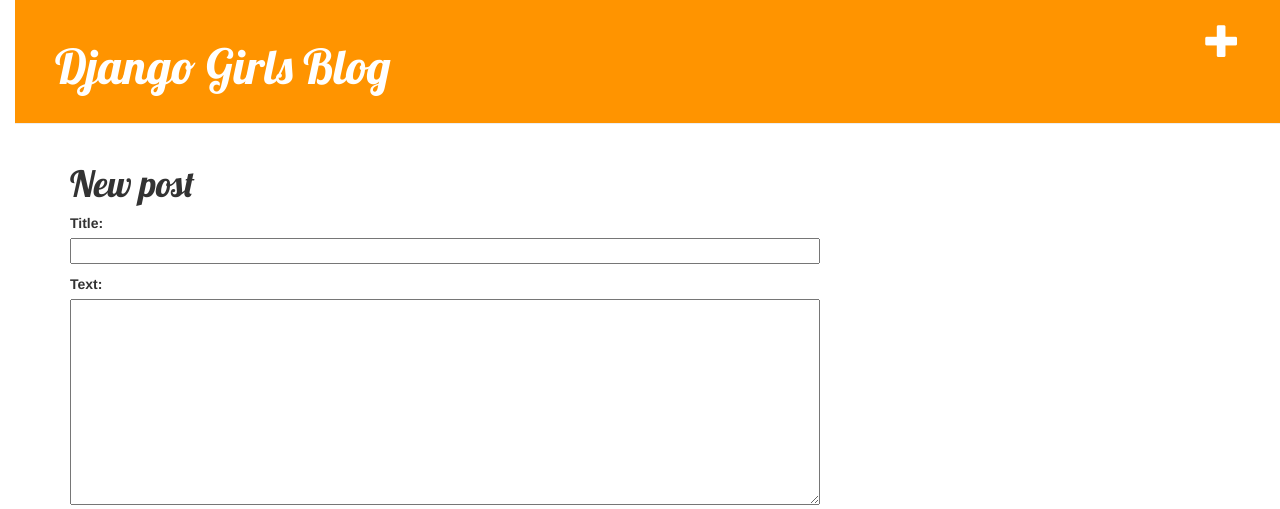
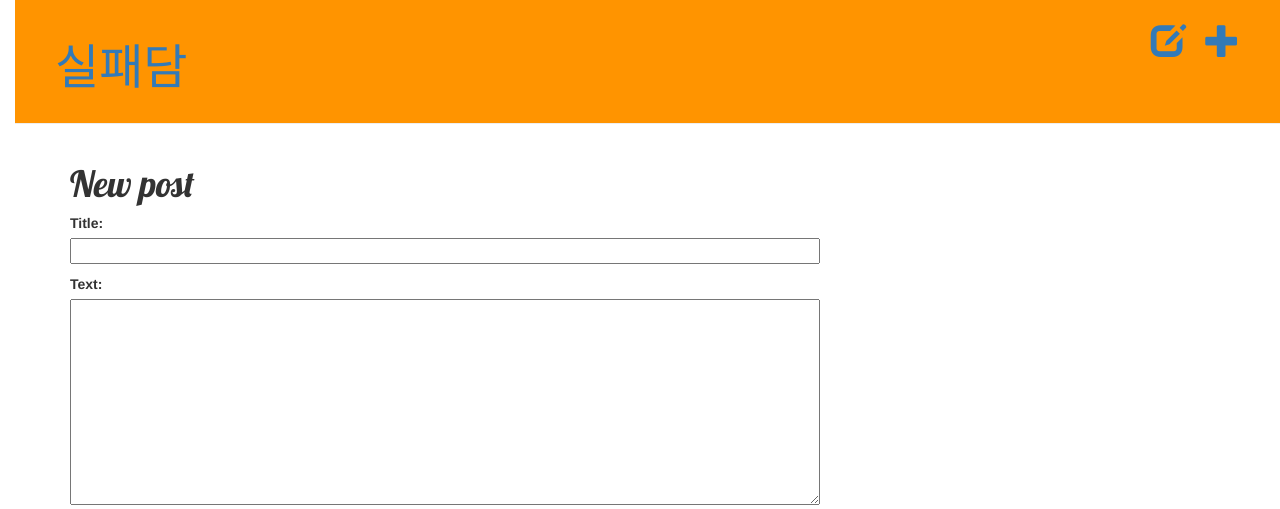
Before and after one commit to monostyle/myblog, a Django app: page /post/new/ in a window 1280 px wide. Shown: the top 509 px of the page. Run offline with Django 3.2, Linux system fonts and the light colour scheme; the visitor is signed in with stand-in values (Sample User, id 1); some libraries are stand-ins or nearby versions.

Commit message:
editable blog

```diff
--- a/blog/models.py
+++ b/blog/models.py
@@ -17,3 +17,7 @@ class Post(models.Model):
 
     def __str__(self):
         return self.title
+
+    def publish(self):
+        self.published_date = timezone.now()
+        self.save()
--- a/blog/static/css/blog.css
+++ b/blog/static/css/blog.css
@@ -1,6 +1,6 @@
 h1 a {
-    color: #FCA205;
-    font-family: 'Lobster';
+    color:  "yellow";
+    font-family: 'Lobster','궁서';
 }
 
 body {
@@ -14,7 +14,7 @@ body {
 }
 
 .page-header h1, .page-header h1 a, .page-header h1 a:visited, .page-header h1 a:active {
-    color: #ffffff;
+    color: "white";
     font-size: 36pt;
     text-decoration: none;
 }
@@ -24,7 +24,7 @@ body {
 }
 
 h1, h2, h3, h4 {
-    font-family: 'Lobster', cursive;
+    font-family: 'Lobster','궁서', cursive;
 }
 
 .date {
@@ -40,7 +40,7 @@ h1, h2, h3, h4 {
 }
 
 .top-menu, .top-menu:hover, .top-menu:visited {
-    color: #ffffff;
+    color: "green";
     float: right;
     font-size: 26pt;
     margin-right: 20px;
--- a/blog/templates/blog/base.html
+++ b/blog/templates/blog/base.html
@@ -10,10 +10,13 @@
     </head>
     <body>
     <div class="page-header">
-        {% if user.is_authenticated %}
+         {% if user.is_authenticated %}
             <a href="{% url 'post_new' %}" class="top-menu"><span class="glyphicon glyphicon-plus"></span></a>
+         {% endif %}
+         {% if user.is_authenticated %}
+            <a href="{% url 'post_draft_list' %}" class="top-menu"><span class="glyphicon glyphicon-edit"></span></a>
         {% endif %}
-        <h1><a href="/">Django Girls Blog</a></h1>
+        <h1><a href="/">실패담</a></h1>
     </div>
     <div class="content container">
         <div class="row">
--- a/blog/urls.py
+++ b/blog/urls.py
@@ -6,4 +6,7 @@ urlpatterns = [
     url(r'^post/(?P<pk>\d+)/$', views.post_detail, name='post_detail'),
     url(r'^post/new/$', views.post_new, name='post_new'),
     url(r'^post/(?P<pk>\d+)/edit/$', views.post_edit, name='post_edit'),
+    url(r'^drafts/$', views.post_draft_list, name='post_draft_list'),
+    url(r'^post/(?P<pk>\d+)/publish/$', views.post_publish, name='post_publish'),
+    url(r'^post/(?P<pk>\d+)/remove/$', views.post_remove, name='post_remove'),
 ]
--- a/blog/views.py
+++ b/blog/views.py
@@ -18,7 +18,6 @@ def post_new(request):
         if form.is_valid():
             post = form.save(commit=False)
             post.author = request.user
-            post.published_date = timezone.now()
             post.save()
             return redirect('post_detail', pk=post.pk)
     else:
@@ -32,9 +31,22 @@ def post_edit(request, pk):
         if form.is_valid():
             post = form.save(commit=False)
             post.author = request.user
-            post.published_date = timezone.now()
             post.save()
             return redirect('post_detail', pk=post.pk)
     else:
         form = PostForm(instance=post)
     return render(request, 'blog/post_edit.html', {'form': form})
+
+def post_draft_list(request):
+    posts = Post.objects.filter(published_date__isnull=True).order_by('created_date')
+    return render(request, 'blog/post_draft_list.html', {'posts': posts})
+
+def post_publish(request, pk):
+    post = get_object_or_404(Post, pk=pk)
+    post.publish()
+    return redirect('post_detail', pk=pk)
+
+def post_remove(request, pk):
+    post = get_object_or_404(Post, pk=pk)
+    post.delete()
+    return redirect('post_list')
```
Also changed, not shown: blog/templates/blog/post_detail.html (+10 -4 lines), blog/templates/blog/post_draft_list.html (added, +12 -0 lines).
